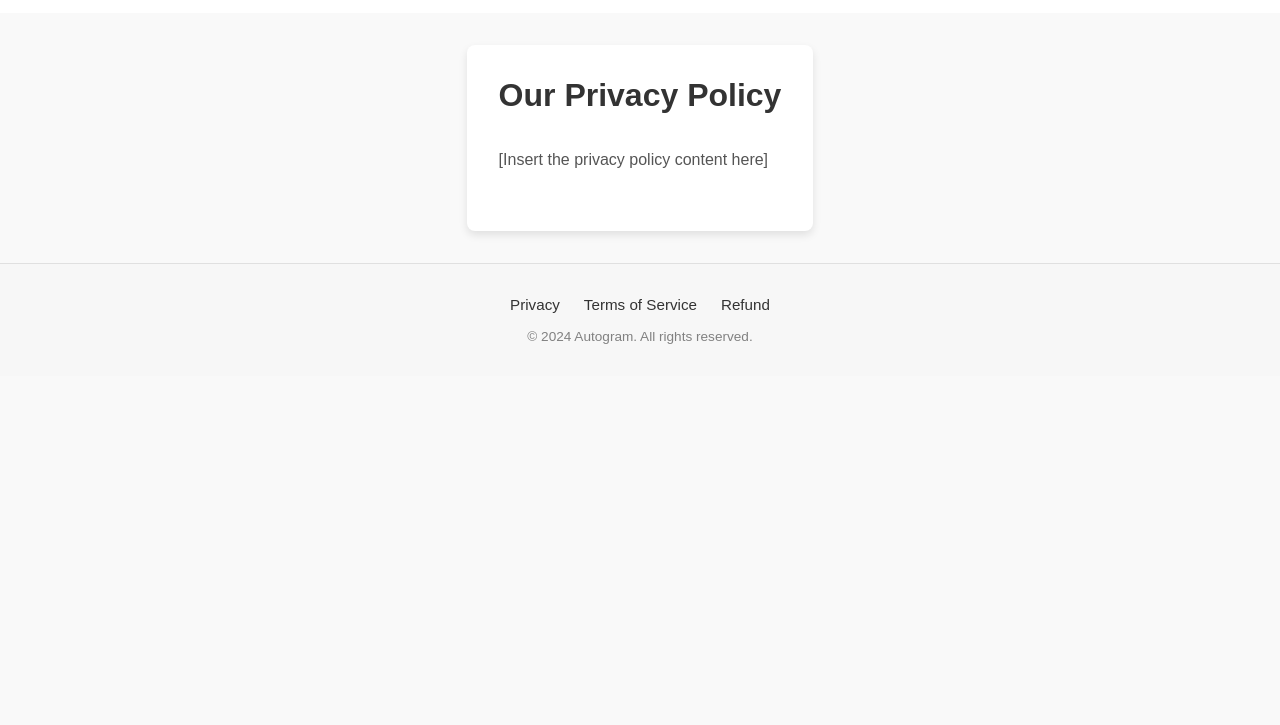
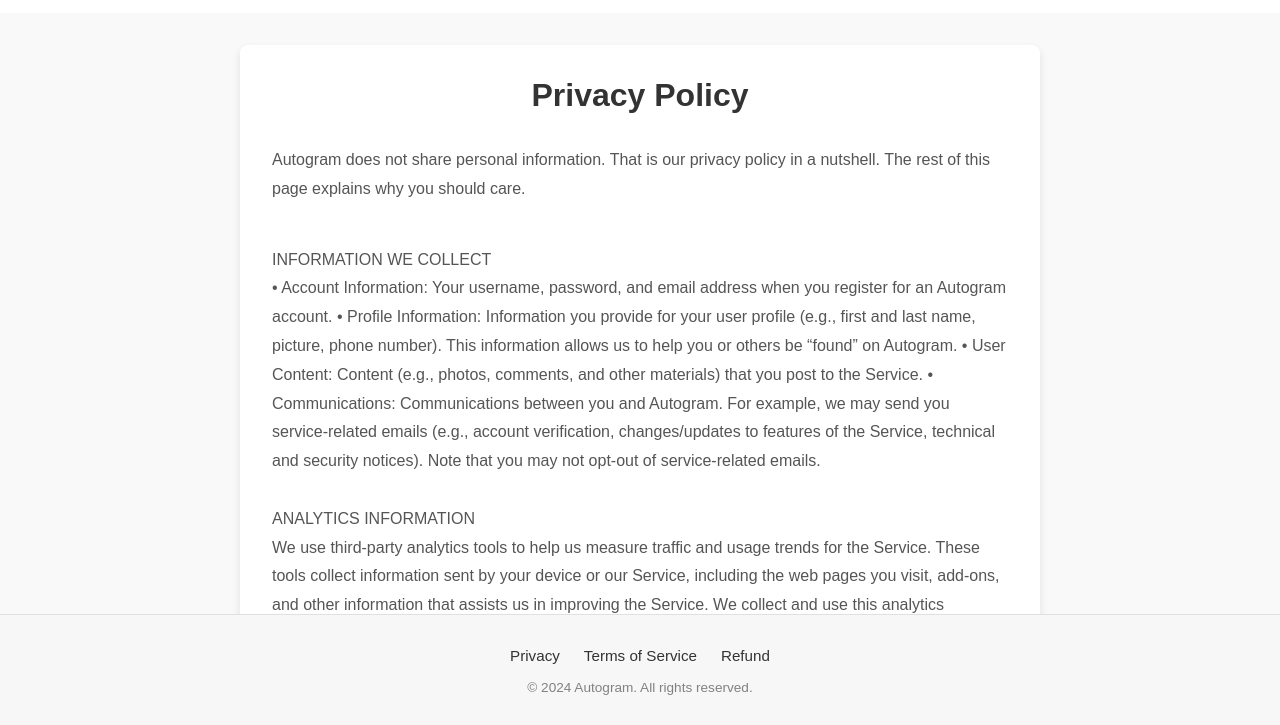
Before and after one commit to kiranbhote/autogram-website, a plain HTML site: page policy.html in a window 1280 px wide. Shown: the part 73-798 px from the top of the page. Drawn offline with Linux system fonts and the light colour scheme.

Commit message:
added other pages

```diff
--- a/policy.html
+++ b/policy.html
@@ -16,8 +16,64 @@
     </header>
 
     <section>
-        <h2>Our Privacy Policy</h2>
-        <p>[Insert the privacy policy content here]</p>
+        <h2>Privacy Policy</h2>
+        <p>Autogram does not share personal information. That is our privacy policy in a nutshell. The rest of this page explains why you should care.
+</p>
+<br>
+<p>
+    INFORMATION WE COLLECT
+    <br>
+
+	•	Account Information: Your username, password, and email address when you register for an Autogram account.
+	•	Profile Information: Information you provide for your user profile (e.g., first and last name, picture, phone number). This information allows us to help you or others be “found” on Autogram.
+	•	User Content: Content (e.g., photos, comments, and other materials) that you post to the Service.
+	•	Communications: Communications between you and Autogram. For example, we may send you service-related emails (e.g., account verification, changes/updates to features of the Service, technical and security notices). Note that you may not opt-out of service-related emails.
+<br>
+<br>
+ANALYTICS INFORMATION
+<br>
+
+We use third-party analytics tools to help us measure traffic and usage trends for the Service. These tools collect information sent by your device or our Service, including the web pages you visit, add-ons, and other information that assists us in improving the Service. We collect and use this analytics information in aggregate form so that it cannot reasonably be used to identify any particular individual user.
+
+Cookies and Similar Technologies
+
+To protect your privacy, we do not use any cookies intentionally. However, the Service may contain cookies that are necessary for the proper working of Autogram.
+
+Log File Information
+
+To protect your privacy, we do not use any logs intentionally.
+<br>
+<br>
+HOW WE USE YOUR INFORMATION
+<br>
+
+We use the information we collect to:
+	•	Help you efficiently access your information after you sign in.
+	•	Remember information so you will not have to re-enter it during your visit or the next time you visit the Service.
+	•	Provide, improve, test, and monitor the effectiveness of our Service.
+	•	Develop and test new products and features.
+	•	Monitor metrics such as total number of visitors, traffic, and demographic patterns.
+	•	Diagnose or fix technology problems.
+	•	Automatically update the Autogram application on your device.
+
+Autogram or other users may run contests, special offers, or other events or activities (“Events”) on the Service. If you do not want to participate in an Event, do not use the particular metadata (i.e., hashtag or geotag) associated with that Event.
+<br>
+<br>
+SHARING OF YOUR INFORMATION
+<br>
+
+Autogram values your privacy most, so we will not rent or sell your information to third parties outside Autogram without your consent.
+	•	Any information or content that you voluntarily disclose for posting to the Service, such as User Content, becomes available to the public. Once you have shared User Content or made it public, that User Content may be re-shared by others.
+	•	If you remove information that you posted to the Service, copies may remain viewable in cached and archived pages of the Service.
+
+We may access, preserve, and share your information in response to a legal request (such as a search warrant, court order, or subpoena) if we have a good faith belief that the law requires us to do so. This may include responding to legal requests from jurisdictions outside of India where we have a good faith belief that the response is required by law in that jurisdiction, affects users in that jurisdiction, and is consistent with internationally recognized standards. We may also access, preserve, and share information when we have a good faith belief it is necessary to: detect, prevent, and address fraud and other illegal activity; to protect ourselves, you, and others, including as part of investigations; and to prevent death or imminent bodily harm. Information we receive about you may be accessed, processed, and retained for an extended period when it is the subject of a legal request or obligation, governmental investigation, or investigations concerning possible violations of our terms or policies, or otherwise to prevent harm.
+<br>
+<br>
+CHANGES TO OUR PRIVACY POLICY
+<br>
+
+Autogram may modify or update this Privacy Policy from time to time, so please review it periodically. We may provide you additional forms of notice of modifications or updates as appropriate under the circumstances. Your continued use of Autogram or the Service after any modification to this Privacy Policy will constitute your acceptance of such modification.
+</p>
     </section>
 
         <footer>
```
Also changed, not shown: refund.html (+7 -2 lines).
